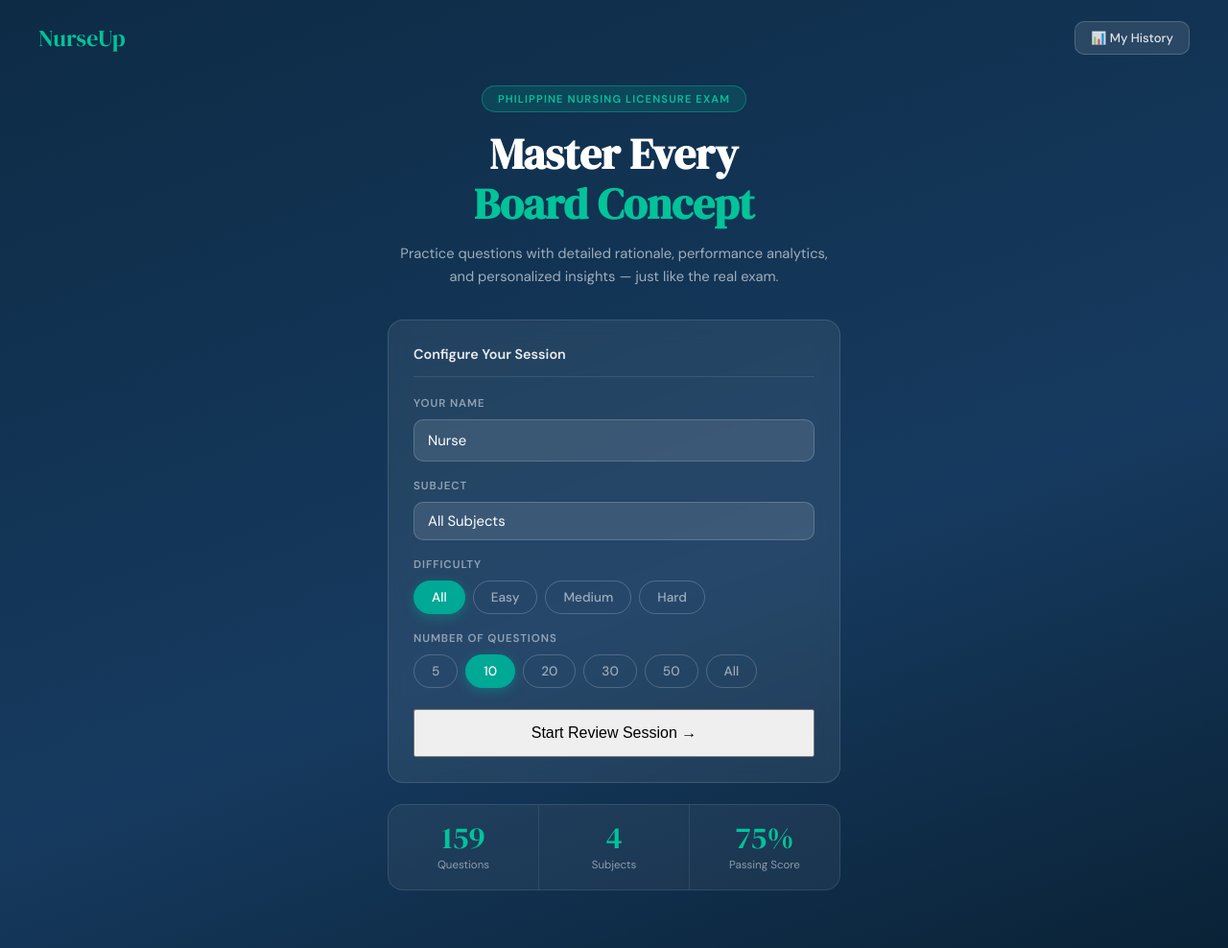
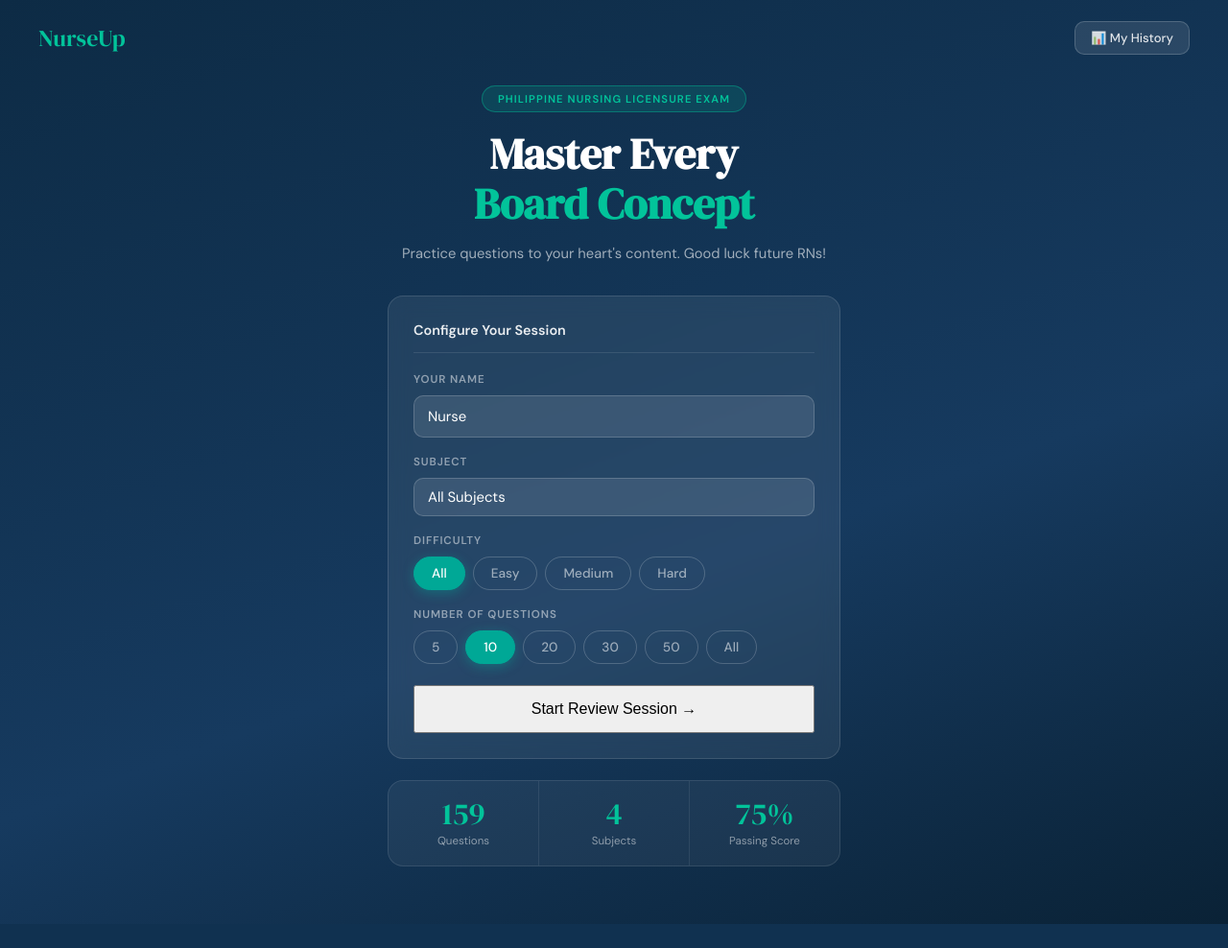
Before and after one commit to kyle725/PNLE-Reviewer, a Flask app: page / in a window 1280 px wide. Shown: the whole page at 96% size. After the commit the page ends 963 px from the top, so only its background shows below. Run offline with Flask 3, Linux system fonts and the light colour scheme.

Commit message:
Update index.html

```diff
--- a/templates/index.html
+++ b/templates/index.html
@@ -24,7 +24,7 @@
     <div class="hero">
       <span class="hero-badge">Philippine Nursing Licensure Exam</span>
       <h1 class="hero-title">Master Every<br><em>Board Concept</em></h1>
-      <p class="hero-sub">Practice questions with detailed rationale, performance analytics, and personalized insights — just like the real exam.</p>
+      <p class="hero-sub">Practice questions to your heart's content. Good luck future RNs!</p>
     </div>
 
     <div class="setup-card">
```
